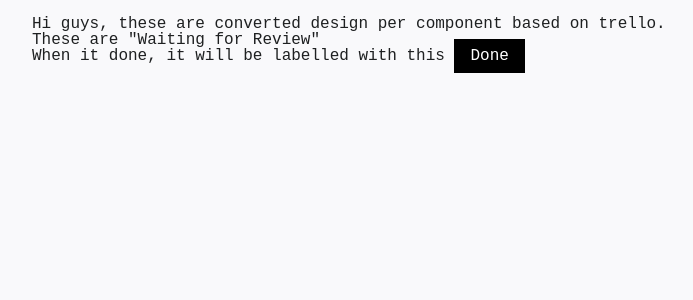
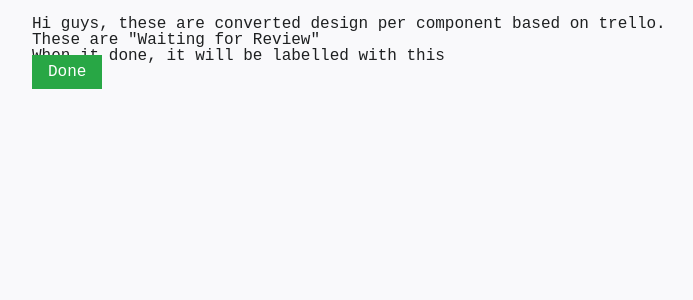
Before and after one commit to eighthijr/labelleescape, a Jekyll site: the page built from index.html, in a window 1280 px wide. Shown: the top 300 px of the page, without its empty margins (144-837 px from the left). Built offline with Jekyll 4.4.1, drawn with Linux system fonts in a browser that asks for light colours.

Commit message:
Update index.html

```diff
--- a/index.html
+++ b/index.html
@@ -5,6 +5,6 @@ layout: trello
 <p class="trello">
   Hi guys, these are converted design per component based on trello.<br>
   These are "Waiting for Review"<br>
-  When it done, it will be labelled with this
-  <span class="component-status component-status--done">Done</span>
+  When it done, it will be labelled with this<br>
+  <span class="component-status component-status--is-done">Done</span>
 </p>
```
